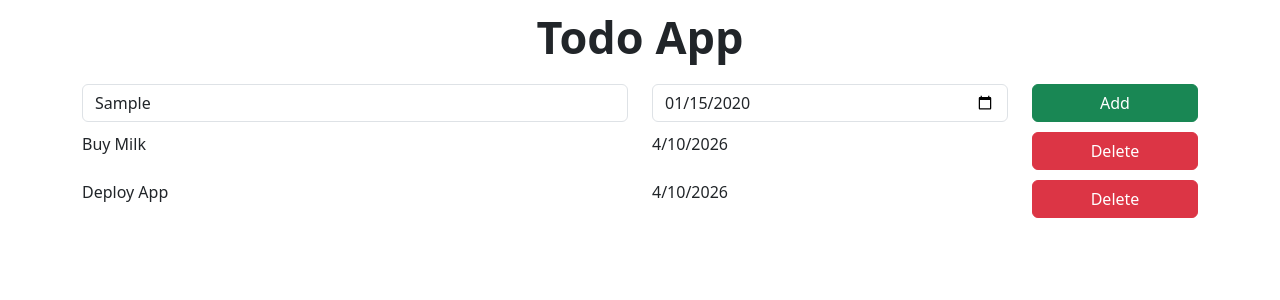
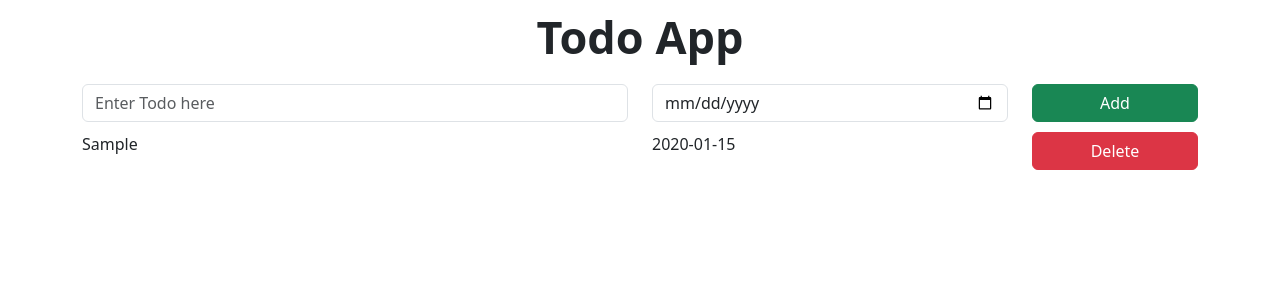
Before and after one commit to pranavsuryawanshi96/ToDo-React-App-V1, a React (Vite) app: page / in a window 1280 px wide. Both pictures are taken after typing "Sample", "2020-01-15" into the empty fields and a click on the button "Add". Shown: the top 300 px of the page. Built offline with nearby package versions, Linux system fonts and the light colour scheme.

Commit message:
added functionality of todo app

```diff
--- a/package.json
+++ b/package.json
@@ -1,4 +1,4 @@
-{
+ {
   "name": "todo-app-v1",
   "private": true,
   "version": "0.0.0",
@@ -12,7 +12,8 @@
   "dependencies": {
     "bootstrap": "^5.3.8",
     "react": "^19.2.4",
-    "react-dom": "^19.2.4"
+    "react-dom": "^19.2.4",
+    "react-icons": "^5.6.0"
   },
   "devDependencies": {
     "@eslint/js": "^9.39.4",
--- a/src/App.jsx
+++ b/src/App.jsx
@@ -1,9 +1,11 @@
 import AppName from "./components/AppName";
 import AddToDo from "./components/AddToDo";
 import TodoItems from "./components/TodoItems";
+import WelcomeMessage from "./components/WelcomeMessage";
 import "./App.css";
+import { useState } from "react";
 function App() {
-  const todoItems = [
+  const initialToDoItems = [
     {
       name: "Buy Milk",
       dueDate: "4/10/2026",
@@ -13,11 +15,30 @@ function App() {
       dueDate: "4/10/2026",
     },
   ];
+
+  const [todoItems, setTodoItems] = useState([]);
+
+  const handleNewItem = (itemName, itemDueDate) => {
+    const newTodoItems = [
+      ...todoItems,
+      { name: itemName, dueDate: itemDueDate },
+    ];
+    setTodoItems(newTodoItems);
+  };
+  const handleDeleteItem = (todoItemName) => {
+    const newTodoItems = todoItems.filter((item) => item.name !== todoItemName);
+    setTodoItems(newTodoItems);
+  };
+
   return (
     <center className="todo-container">
       <AppName />
-      <AddToDo />
-      <TodoItems todoItems={todoItems}></TodoItems>
+      <AddToDo onNewItem={handleNewItem} />
+      {todoItems.length === 0 && <WelcomeMessage></WelcomeMessage>}
+      <TodoItems
+        todoItems={todoItems}
+        onDeleteClick={handleDeleteItem}
+      ></TodoItems>
     </center>
   );
 }
--- a/src/components/AddToDo.jsx
+++ b/src/components/AddToDo.jsx
@@ -1,4 +1,20 @@
-function AddToDo() {
+import { useState } from "react";
+
+function AddToDo({ onNewItem }) {
+  const [todoName, setTodoName] = useState("");
+  const [dueDate, setDueDate] = useState("");
+
+  const handleNameChange = (event) => {
+    setTodoName(event.target.value);
+  };
+  const handleDateChange = (event) => {
+    setDueDate(event.target.value);
+  };
+  const handleAddButtonClicked = () => {
+    onNewItem(todoName, dueDate);
+    setDueDate("");
+    setTodoName("");
+  };
   return (
     <div className="container text-center">
       <div className="row p-row">
@@ -7,13 +23,24 @@ function AddToDo() {
             type="text"
             className="form-control"
             placeholder="Enter Todo here"
+            value={todoName}
+            onChange={handleNameChange}
           />
         </div>
         <div className="col-4">
-          <input type="date" className="form-control" />
+          <input
+            type="date"
+            className="form-control"
+            value={dueDate}
+            onChange={handleDateChange}
+          />
         </div>
         <div className="col-2">
-          <button type="button" className="btn btn-success w-100">
+          <button
+            type="button"
+            className="btn btn-success w-100"
+            onClick={handleAddButtonClicked}
+          >
             Add
           </button>
         </div>
--- a/src/components/TodoItem.jsx
+++ b/src/components/TodoItem.jsx
@@ -1,11 +1,15 @@
-function TodoItem({ todoDate, todoName }) {
+function TodoItem({ todoDate, todoName, onDeleteClick }) {
   return (
     <div className="container">
       <div className="row p-row">
         <div className="col-6">{todoName}</div>
         <div className="col-4">{todoDate}</div>
         <div className="col-2">
-          <button type="button p-btn" className="btn btn-danger w-100">
+          <button
+            type="button p-btn"
+            className="btn btn-danger w-100"
+            onClick={() => onDeleteClick(todoName)}
+          >
             Delete
           </button>
         </div>
--- a/src/components/TodoItems.jsx
+++ b/src/components/TodoItems.jsx
@@ -1,11 +1,16 @@
 import TodoItem from "./TodoItem";
 import styles from "./TodoItems.module.css";
-const TodoItems = ({ todoItems }) => {
+const TodoItems = ({ todoItems, onDeleteClick }) => {
   return (
     <>
       <div className={styles.itemsContainer}>
         {todoItems.map((item) => (
-          <TodoItem todoName={item.name} todoDate={item.dueDate} />
+          <TodoItem
+            key={item.name}
+            todoName={item.name}
+            todoDate={item.dueDate}
+            onDeleteClick={onDeleteClick}
+          />
         ))}
       </div>
     </>
--- /dev/null
+++ b/src/components/WelcomeMessage.jsx
@@ -0,0 +1,5 @@
+import styles from "./WelcomeMessage.module.css";
+const WelcomeMessage = () => {
+  return <p className={styles.welcome}>Enjoy Your Day</p>;
+};
+export default WelcomeMessage;
--- /dev/null
+++ b/src/components/WelcomeMessage.module.css
@@ -0,0 +1,5 @@
+.welcome {
+  font-size: 30px;
+  margin-top: 50px;
+  font-weight: 600;
+}
```
Also changed, not shown: 1 other file (tests, documents, lock files or other folders).
